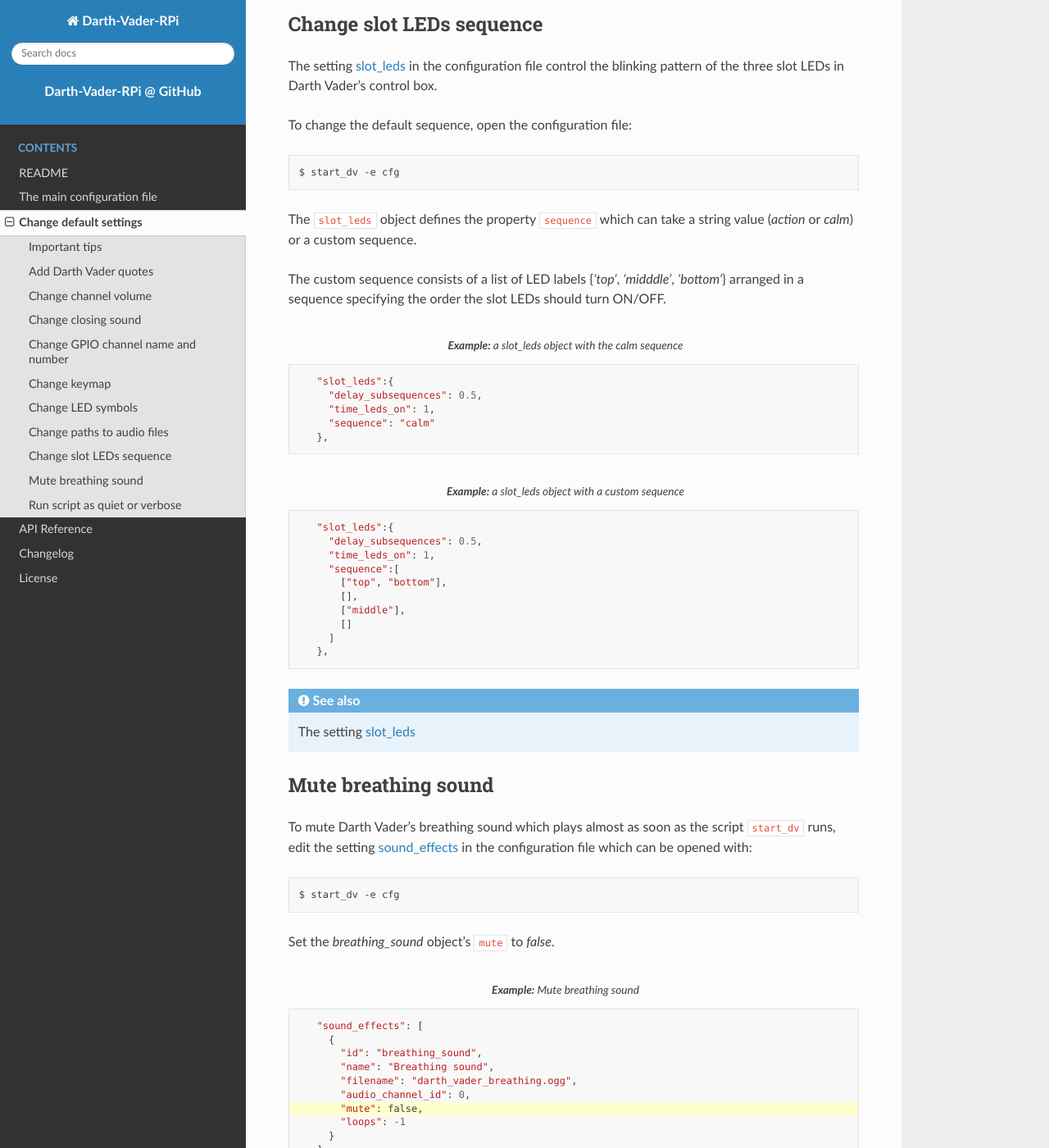
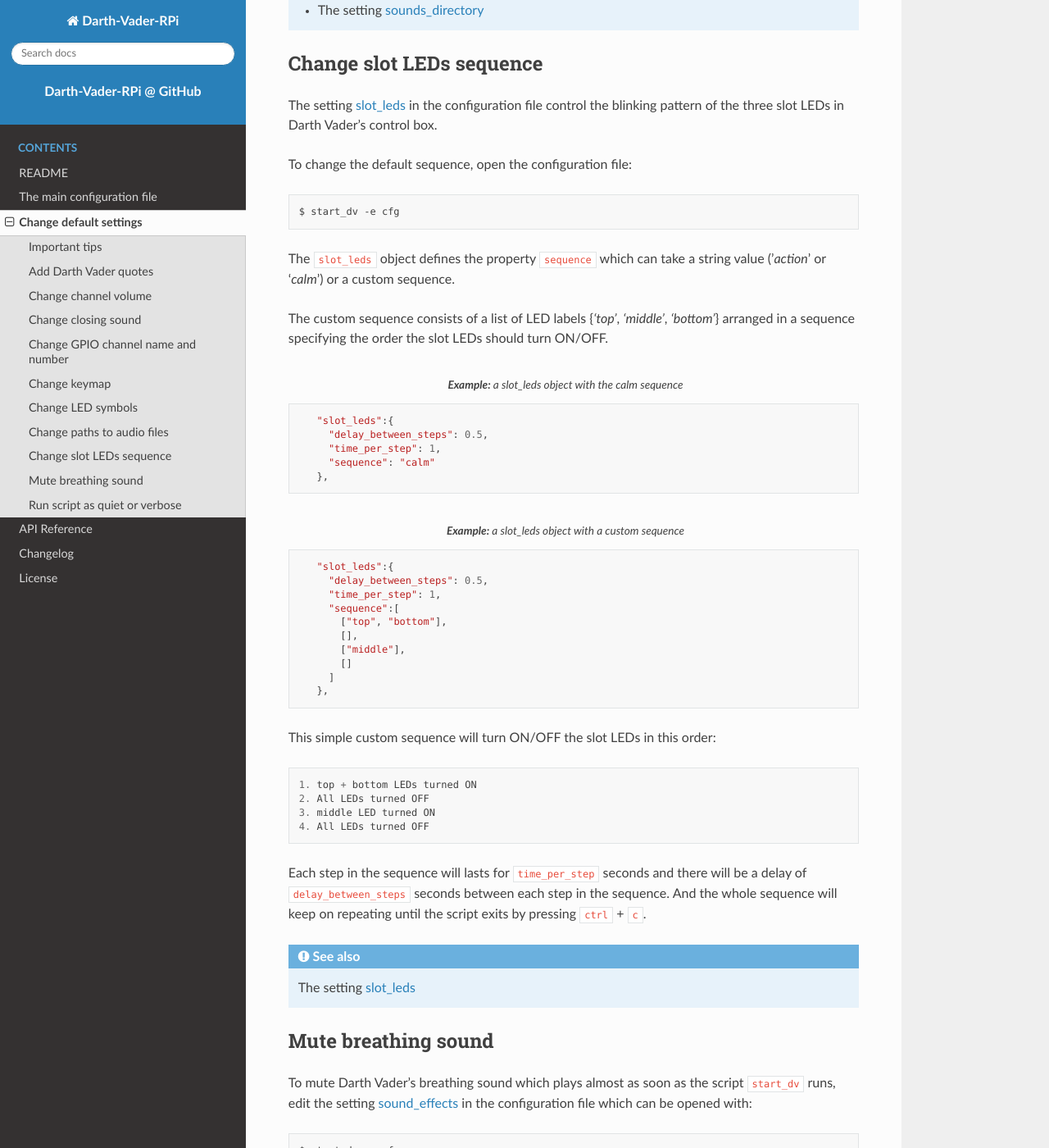
Before and after one commit to raul23/Darth-Vader-RPi, a Sphinx documentation site: the page built from docs/change_default_settings.rst, in a window 1280 px wide and 1400 px high, scrolled down 6851 px. Shown: the whole window at 82% size. Built offline with Sphinx 7.4.7 and the Read the Docs theme 2.0.0, drawn with Linux system fonts in a browser that asks for light colours; some of the changed text lies outside the part shown.

Commit message:
Update documentation

```diff
--- a/docs/change_default_settings.rst
+++ b/docs/change_default_settings.rst
@@ -29,8 +29,8 @@
 
 Important tips
 ==============
-- This is the command to edit the configuration file with the **default** text
-  editor::
+- This is the command to edit the `configuration file`_ with the **default**
+  text editor::
 
    $ start_dv -e cfg
 
@@ -347,6 +347,8 @@
 
 .. seealso::
 
+   - The setting `quotes_directory <main_config.html#quotes-label>`__
+   - The setting `songs <main_config.html#songs-label>`__
    - The setting `sound_effects <main_config.html#sound-effects-label>`__
    - The setting `sounds_directory <main_config.html#sounds-directory-label>`__
 
@@ -362,9 +364,9 @@
    $ start_dv -e cfg
 
 The ``slot_leds`` object defines the property ``sequence`` which can take a
-string value (*action* or *calm*) or a custom sequence.
+string value ('*action*' or '*calm*') or a custom sequence.
 
-The custom sequence consists of a list of LED labels {*'top'*, *'midddle'*,
+The custom sequence consists of a list of LED labels {*'top'*, *'middle'*,
 *'bottom'*} arranged in a sequence specifying the order the slot LEDs should
 turn ON/OFF.
 
@@ -372,8 +374,8 @@
    :caption: **Example:** a slot_leds object with the calm sequence
 
       "slot_leds":{
-        "delay_subsequences": 0.5,
-        "time_leds_on": 1,
+        "delay_between_steps": 0.5,
+        "time_per_step": 1,
         "sequence": "calm"
       },
 
@@ -381,8 +383,8 @@
    :caption: **Example:** a slot_leds object with a custom sequence
 
       "slot_leds":{
-        "delay_subsequences": 0.5,
-        "time_leds_on": 1,
+        "delay_between_steps": 0.5,
+        "time_per_step": 1,
         "sequence":[
           ["top", "bottom"],
           [],
@@ -390,6 +392,18 @@
           []
         ]
       },
+
+This simple custom sequence will turn ON/OFF the slot LEDs in this order::
+
+  1. top + bottom LEDs turned ON
+  2. All LEDs turned OFF
+  3. middle LED turned ON
+  4. All LEDs turned OFF
+
+Each step in the sequence will lasts for ``time_per_step`` seconds and there will
+be a delay of ``delay_between_steps`` seconds between each step in the sequence.
+And the whole sequence will keep on repeating until the script exits by
+pressing ``ctrl`` + ``c``.
 
 .. seealso::
 
@@ -409,7 +423,7 @@
 
 .. code-block:: python
    :emphasize-lines: 7
-   :caption: **Example:** Mute breathing sound
+   :caption: **Example:** Mute the breathing sound
 
       "sound_effects": [
         {
@@ -447,8 +461,8 @@
 
 .. important::
 
-   if ``quiet`` and ``verbose`` are both activated, only ``quiet`` will have an
-   effect.
+   if ``quiet`` and ``verbose`` are both activated at the same time, only
+   ``quiet`` will have an effect.
 
 .. seealso::
 
```
Also changed, not shown: other parts of docs/change_default_settings.rst (+1 -1 lines), docs/README_docs.rst (+27 -13 lines), docs/main_config.rst (+27 -21 lines).
